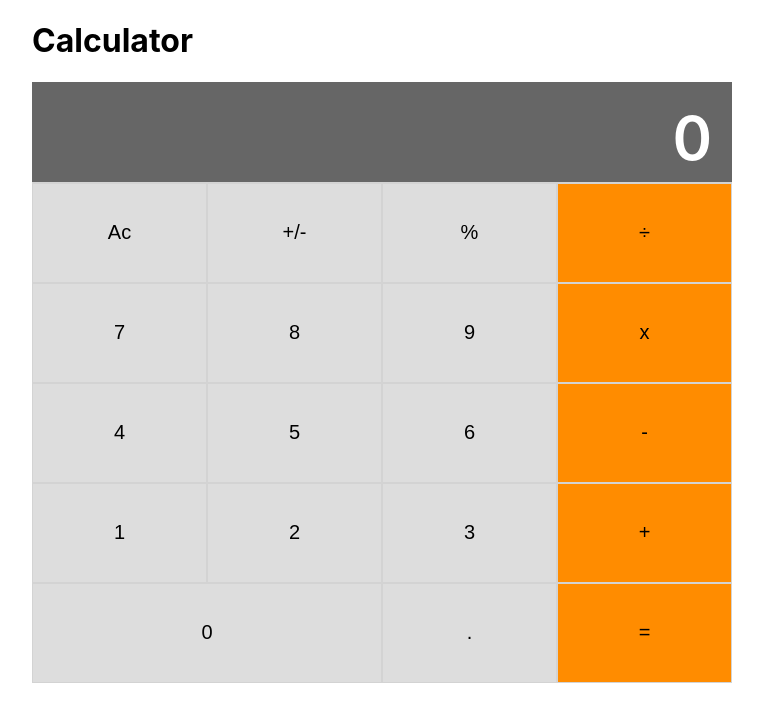
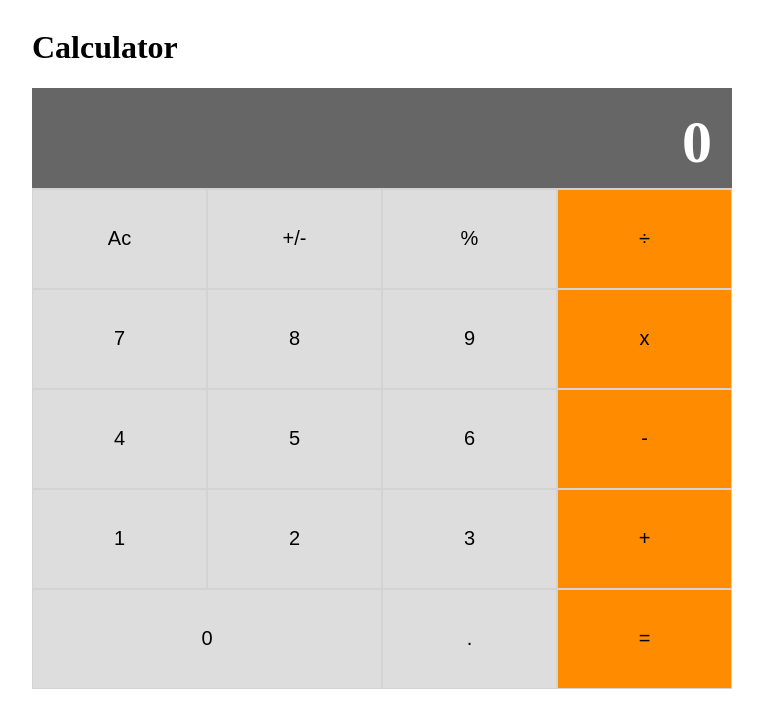
Before and after one commit to pelzolga123/React-Calculator, a React (Create React App) app: page / in a window 1280 px wide. Shown: the top 728 px of the page, without its empty margins (258-1021 px from the left). Built offline with nearby package versions, Linux system fonts and the light colour scheme.

Commit message:
Removed unnecessary files

```diff
--- a/src/index.css
+++ /dev/null
@@ -1,13 +0,0 @@
-body {
-  margin: 0;
-  font-family: -apple-system, BlinkMacSystemFont, 'Segoe UI', 'Roboto', 'Oxygen',
-    'Ubuntu', 'Cantarell', 'Fira Sans', 'Droid Sans', 'Helvetica Neue',
-    sans-serif;
-  -webkit-font-smoothing: antialiased;
-  -moz-osx-font-smoothing: grayscale;
-}
-
-code {
-  font-family: source-code-pro, Menlo, Monaco, Consolas, 'Courier New',
-    monospace;
-}
--- a/src/index.js
+++ b/src/index.js
@@ -1,6 +1,5 @@
 import React from 'react';
 import ReactDOM from 'react-dom';
-import './index.css';
 import App from './components/App';
 
 ReactDOM.render(<App />, document.getElementById('root'));
```
Also changed, not shown: src/setupTests.js (deleted, +0 -5 lines), public/manifest.json.
